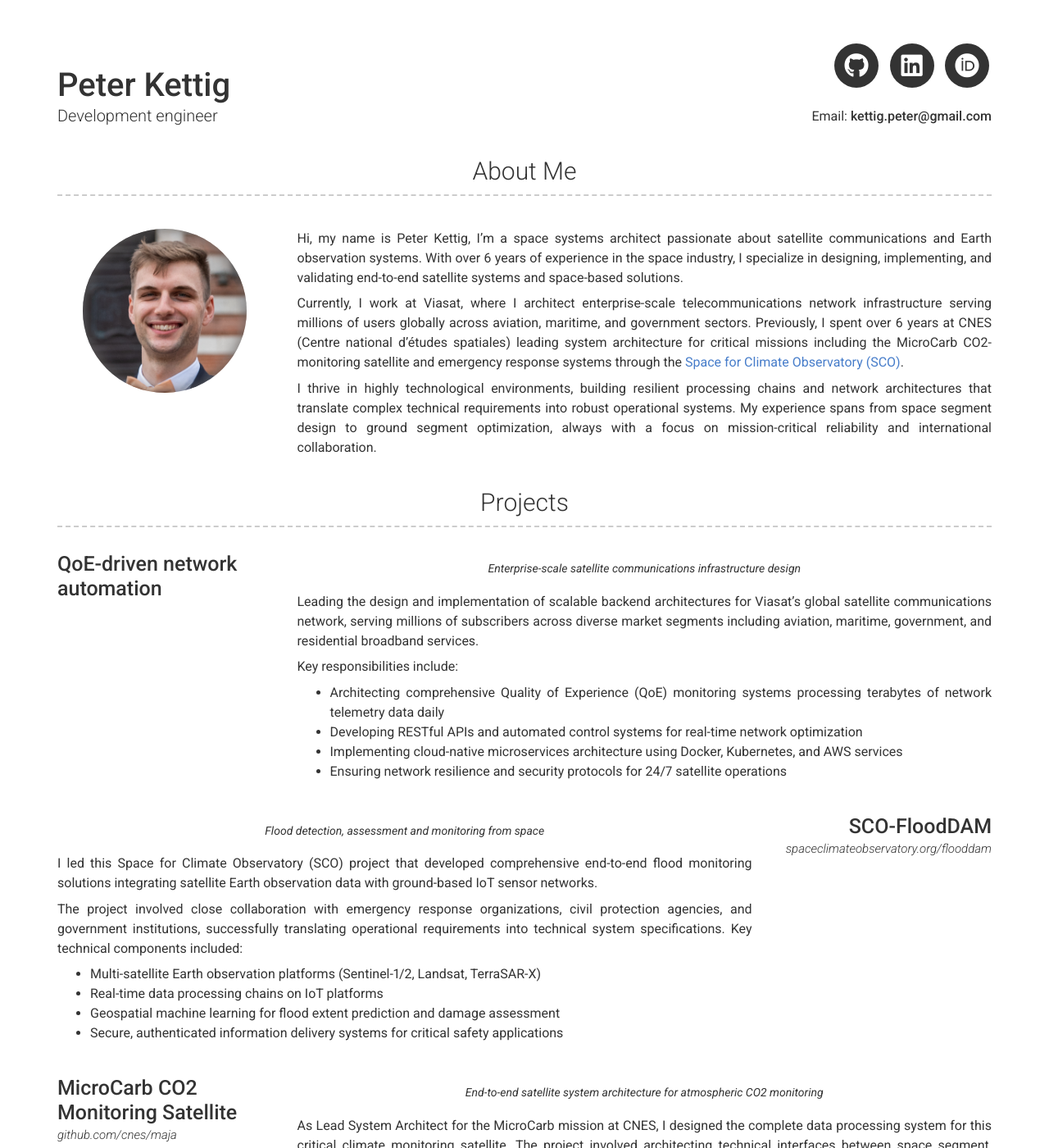
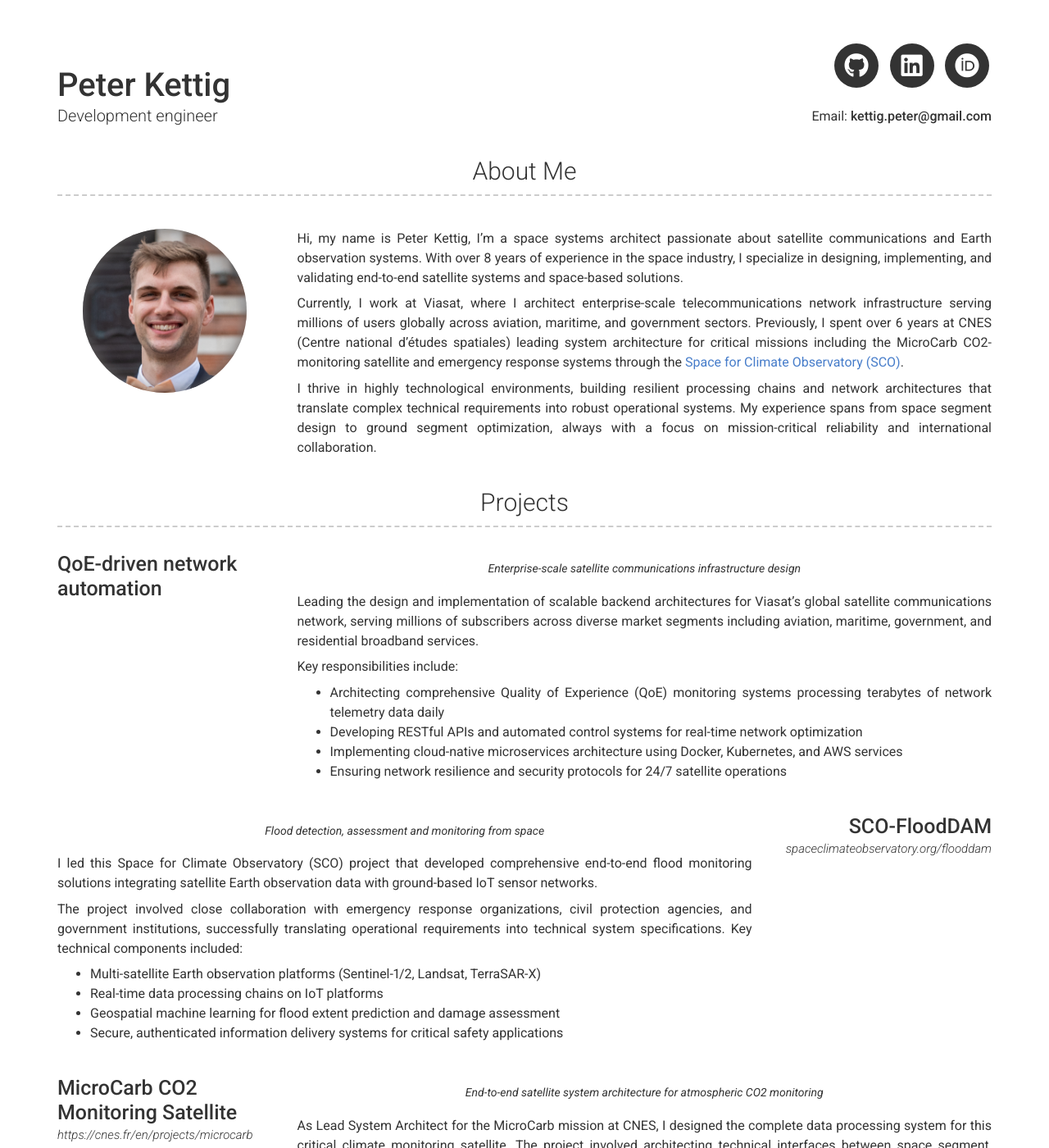
Before and after one commit to petket-5/petket-5.github.io, a Jekyll site: the page built from index.md, in a window 1280 px wide and 1400 px high. Shown: the whole window at 82% size. Built offline with Jekyll 4.4.1, drawn with Linux system fonts in a browser that asks for light colours; nearby versions of some CDN libraries.

Commit message:
Add favicon, correct minor typos

```diff
--- a/_config.yml
+++ b/_config.yml
@@ -1,6 +1,6 @@
 # Site
-repository: Git repository where your resume will be hosted, only required if you are hosting on GitHub (eg. sproogen/modern-resume-theme)
-# favicon: Directory of your favicon (eg. images/favicon.ico)(optional)
+repository: petket-5/petket-5.github.io
+favicon: images/favicon.ico
 
 # Content configuration version
 version: 2
@@ -26,7 +26,7 @@ github_username: petket-5
 # facebook_username:petket
 # flickr_username:petket
 # instagram_username:petket
-linkedin_username: https://www.linkedin.com/in/pkettig/
+linkedin_username: pkettig
 # xing_username:petket
 # pinterest_username:petket
 # youtube_username:petket
@@ -52,7 +52,7 @@ orcid_username: 0000-0001-5229-4889
 # about_title: About Me (Use this to override about section title)
 about_profile_image: assets/profile_pic.png
 about_content: | # this will include new lines to allow paragraphs
- Hi, my name is Peter Kettig, I'm a space systems architect passionate about satellite communications and Earth observation systems. With over 6 years of experience in the space industry, I specialize in designing, implementing, and validating end-to-end satellite systems and space-based solutions.
+ Hi, my name is Peter Kettig, I'm a space systems architect passionate about satellite communications and Earth observation systems. With over 8 years of experience in the space industry, I specialize in designing, implementing, and validating end-to-end satellite systems and space-based solutions.
 
  Currently, I work at Viasat, where I architect enterprise-scale telecommunications network infrastructure serving millions of users globally across aviation, maritime, and government sectors. Previously, I spent over 6 years at CNES (Centre national d'études spatiales) leading system architecture for critical missions including the MicroCarb CO2-monitoring satellite and emergency response systems through the [Space for Climate Observatory (SCO)](https://www.spaceclimateobservatory.org).
 
@@ -92,7 +92,7 @@ content:
           - Secure, authenticated information delivery systems for critical safety applications
       - layout: left
         title: MicroCarb CO2 Monitoring Satellite
-        link: github.com/cnes/maja
+        link: https://cnes.fr/en/projects/microcarb
         # link_text: Project webpage
         quote: >
           End-to-end satellite system architecture for atmospheric CO2 monitoring
```
Also changed, not shown: images/favicon.ico (added).
